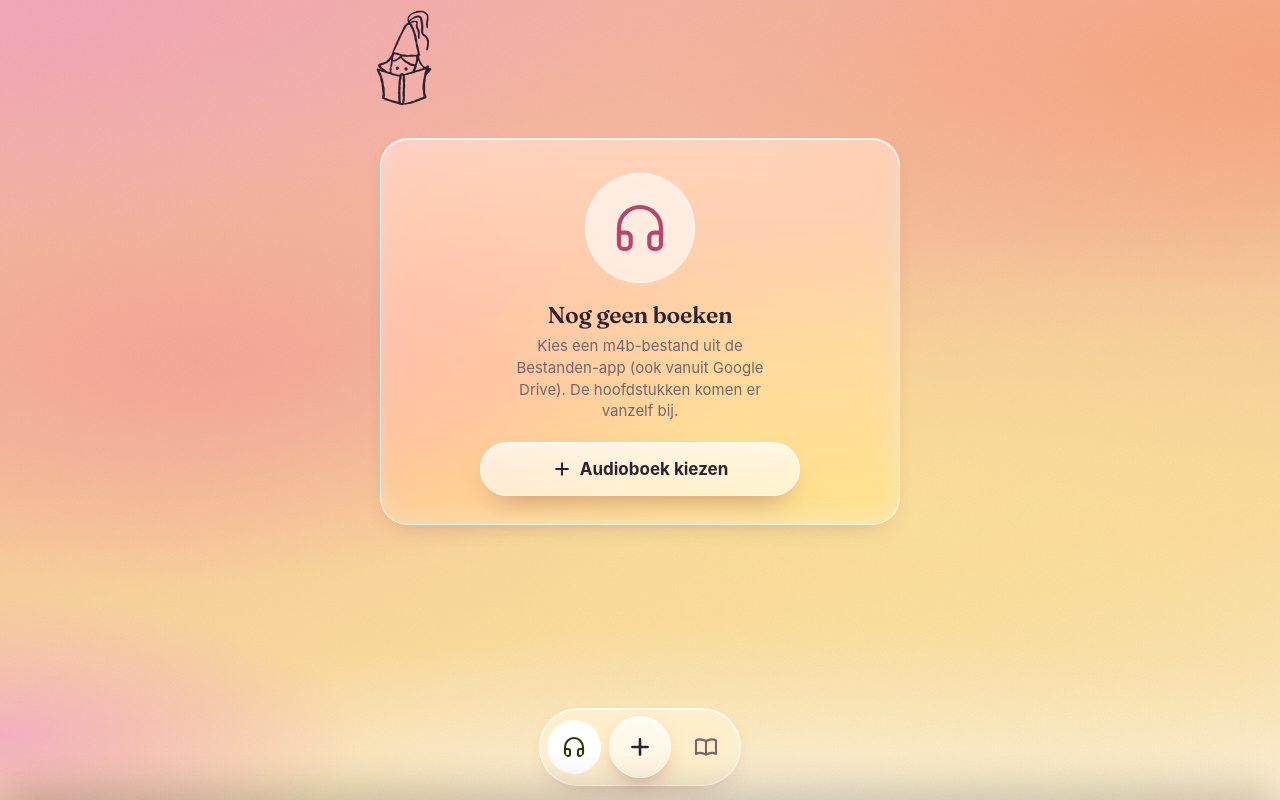
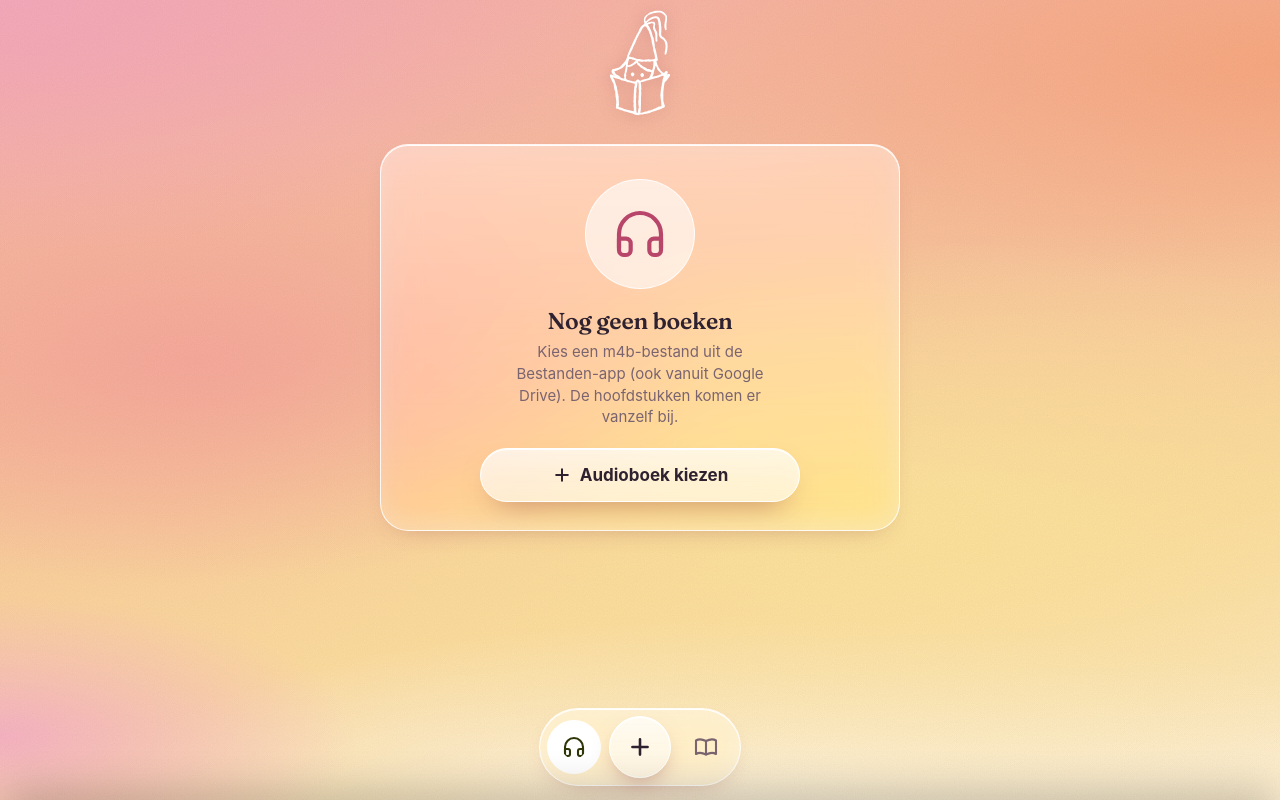
Before and after one commit to noadekocker/Luisterboeken, a plain HTML site: page index.html in a window 1280 px wide. Drawn offline with Linux system fonts and the light colour scheme.

Commit message:
Logo wit en in het midden
Co-Authored-By: Claude Opus 5.5 <noreply@anthropic.com>
Claude-Session: https://claude.ai/code/session_01QbmUUCosLuNCK7ABoXuFze

```diff
--- a/index.html
+++ b/index.html
@@ -454,6 +454,12 @@ input[type=range]::-webkit-slider-thumb{background:#fff;border:2px solid var(--r
 .bubble{opacity:.85}
 .panel .chip.on{background:var(--ink);color:#fff;border-color:var(--ink)}
 .panel .chip{background:rgba(255,255,255,.7)}
+/* logo wit en in het midden */
+.top{justify-content:center;position:relative}
+.top-logo{margin:0}
+.top-actions{position:absolute;right:20px;top:0}
+.logo-top,.logo-big,.logo-empty,.logo-sm,.logo-head{color:#fff;filter:drop-shadow(0 2px 8px rgba(150,60,75,.35))}
+.logo-top{width:62px;height:106px}
 @media (prefers-reduced-motion:reduce){.bubble{animation:none!important}}
 </style>
 </head>
```
